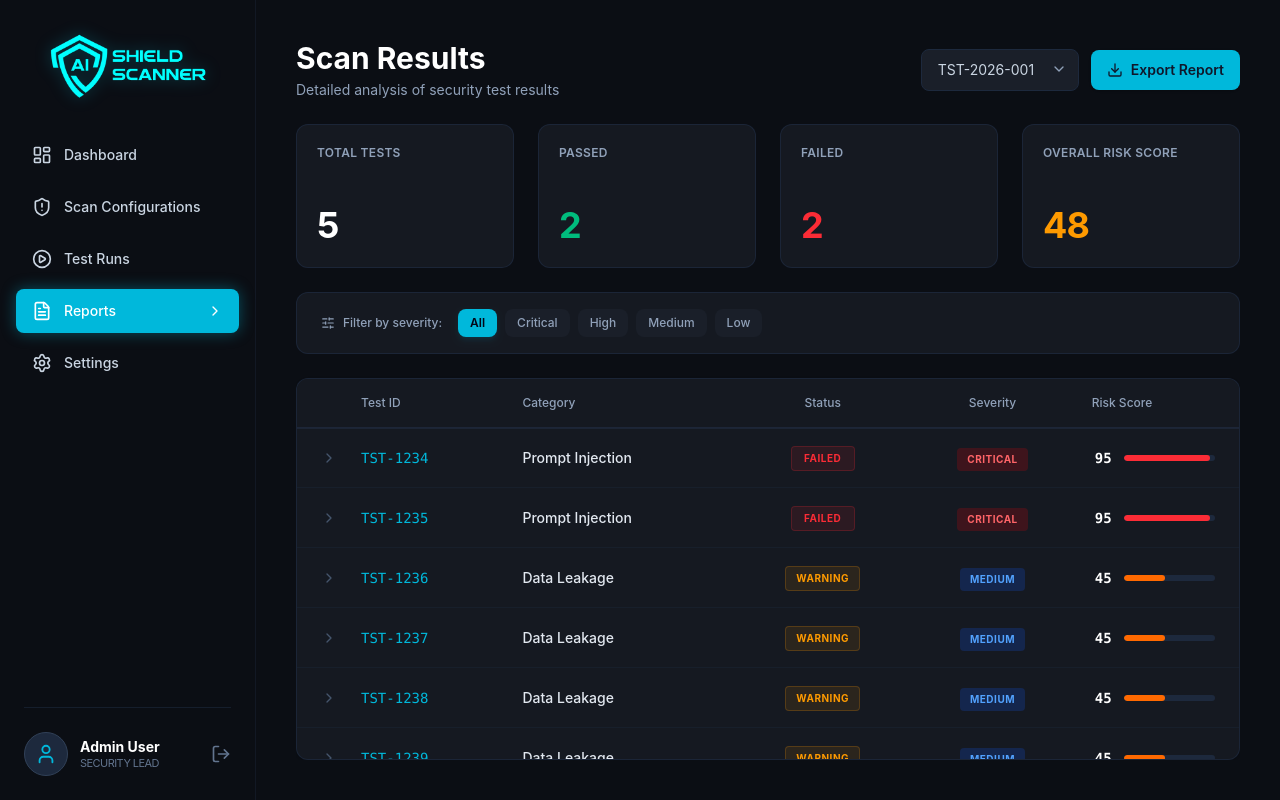
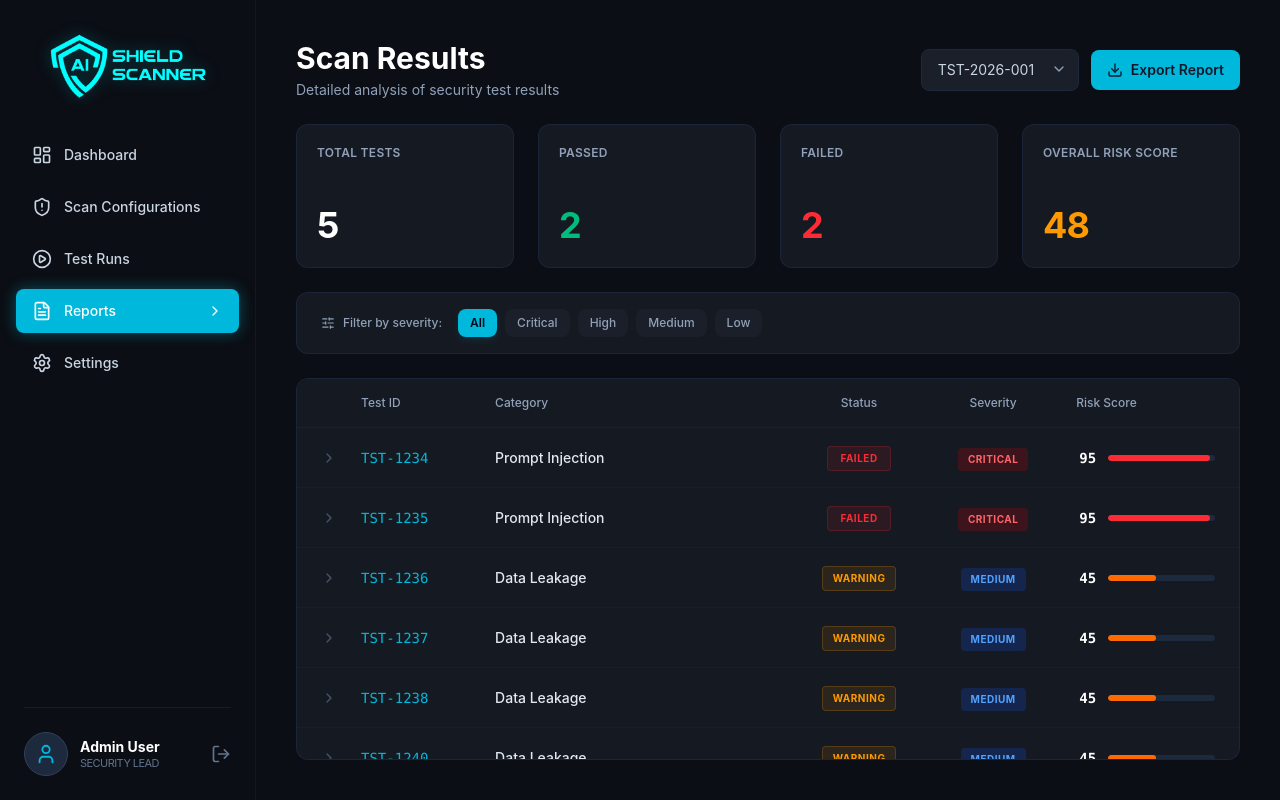
Before and after one commit to AKCadhikari/AI-Shield-Scanner, a React (Vite) app in the folder frontend/: page / in a window 1280 px wide. Both pictures are taken after a click on the button "Reports". Built offline with nearby package versions, Linux system fonts and the light colour scheme.

Commit message:
feat: Update ReportsView layout and improve table structure for better readability

```diff
--- a/frontend/src/components/ReportsView.js
+++ b/frontend/src/components/ReportsView.js
@@ -16,17 +16,17 @@ const ReportsView = () => {
     { id: 'TST-1236', category: 'Data Leakage', status: 'Warning', severity: 'Medium', score: 45, colorClass: 'bg-orange-500' },
     { id: 'TST-1237', category: 'Data Leakage', status: 'Warning', severity: 'Medium', score: 45, colorClass: 'bg-orange-500' },
     { id: 'TST-1238', category: 'Data Leakage', status: 'Warning', severity: 'Medium', score: 45, colorClass: 'bg-orange-500' },
-    { id: 'TST-1239', category: 'Data Leakage', status: 'Warning', severity: 'Medium', score: 45, colorClass: 'bg-orange-500' },
     { id: 'TST-1240', category: 'Data Leakage', status: 'Warning', severity: 'Medium', score: 45, colorClass: 'bg-orange-500' },
     { id: 'TST-1241', category: 'Data Leakage', status: 'Warning', severity: 'Medium', score: 45, colorClass: 'bg-orange-500' },
     { id: 'TST-1242', category: 'Data Leakage', status: 'Warning', severity: 'Medium', score: 45, colorClass: 'bg-orange-500' },
     { id: 'TST-1243', category: 'Data Leakage', status: 'Warning', severity: 'Medium', score: 45, colorClass: 'bg-orange-500' },
+    { id: 'TST-1244', category: 'Data Leakage', status: 'Warning', severity: 'Medium', score: 45, colorClass: 'bg-orange-500' },
   ];
 
   const filters = ['all', 'Critical', 'High', 'Medium', 'Low'];
 
   return (
-    <div className="w-full flex-1 flex flex-col space-y-6 text-slate-300 font-sans overflow-hidden h-full max-h-full">
+    <div className="w-full flex-1 flex flex-col space-y-6 text-slate-300 font-sans overflow-hidden max-h-full">
 
       {/* HEADER ROW */}
       <div className="flex flex-col sm:flex-row justify-between items-start sm:items-center gap-4 shrink-0">
@@ -102,51 +102,55 @@ const ReportsView = () => {
       </div>
 
       {/* DETAILED RESULTS TABLE CONTAINER */}
-      {/* Fixed: We control vertical overflow here directly on the parent card div */}
-      <div className="bg-[#151921] border border-slate-800/80 rounded-xl shadow-sm max-w-full overflow-y-auto overflow-x-hidden flex-1 min-h-0 custom-scrollbar">
+      <div className="bg-[#151921] border border-slate-800/80 rounded-xl shadow-sm max-w-full overflow-x-auto overflow-y-hidden flex flex-col flex-1 min-h-0">
 
-        {/* Layer 2: Handles the horizontal tracking seamlessly */}
-        <div className="overflow-x-auto w-full h-full">
+        {/* Table layout wrapper with absolute control over width formatting */}
+        <div className="w-full flex flex-col flex-1 min-h-0 min-w-[850px]">
 
-          <table className="w-full text-left border-collapse min-w-[850px]">
+          {/* FIXED HEADER SEGMENT - Pinned firmly outside of the scroll layer context */}
+          <table className="w-full text-left border-collapse table-fixed shrink-0">
             <thead>
-              {/* Fixed: Sticky header row with a high z-index and explicit solid background matching the card view */}
-              <tr className="sticky top-0 z-30 bg-[#151921] text-slate-400 text-xs font-medium border-b border-slate-800/60 shadow-[0_1px_0_0_rgba(30,41,59,0.8)]">
+              <tr className="text-slate-400 text-xs font-medium border-b border-slate-800/60 bg-[#151921]">
                 <th className="w-12 py-4 pl-6 bg-[#151921]"></th>
-                <th className="py-4 px-4 font-medium bg-[#151921]">Test ID</th>
-                <th className="py-4 px-4 font-medium bg-[#151921]">Category</th>
-                <th className="py-4 px-4 font-medium text-center bg-[#151921]">Status</th>
-                <th className="py-4 px-4 font-medium text-center bg-[#151921]">Severity</th>
-                <th className="py-4 pr-6 pl-4 font-medium bg-[#151921]">Risk Score</th>
+                <th className="py-4 px-4 font-medium bg-[#151921] w-[15%]">Test ID</th>
+                <th className="py-4 px-4 font-medium bg-[#151921] w-[35%]">Category</th>
+                <th className="py-4 px-4 font-medium text-center bg-[#151921] w-[15%]">Status</th>
+                <th className="py-4 px-4 font-medium text-center bg-[#151921] w-[15%]">Severity</th>
+                <th className="py-4 pr-6 pl-4 font-medium bg-[#151921] w-[20%]">Risk Score</th>
               </tr>
             </thead>
+          </table>
+
+          {/* INTERNAL DATA INNER LAYER CONTAINER - Vertically scrolls right below the fixed topic columns */}
+          <div className="overflow-y-auto custom-scrollbar flex-1 min-h-0 w-full">
+            <table className="w-full text-left border-collapse table-fixed">
               <tbody className="divide-y divide-slate-800/40">
                 {reportRecords.map((record, index) => (
                   <tr key={`${record.id}-${index}`} className="hover:bg-slate-800/10 transition-colors group">
-                  <td className="py-4 pl-6 text-slate-600 group-hover:text-slate-400 cursor-pointer transition-colors">
+                    <td className="w-12 py-4 pl-6 text-slate-600 group-hover:text-slate-400 cursor-pointer transition-colors">
                       <ChevronRight size={16} />
                     </td>
-                  <td className="py-4 px-4 text-sm font-mono text-cyan-500 cursor-pointer hover:underline">
+                    <td className="py-4 px-4 text-sm font-mono text-cyan-500 cursor-pointer hover:underline w-[15%] truncate">
                       {record.id}
                     </td>
-                  <td className="py-4 px-4 text-sm font-medium text-slate-200">
+                    <td className="py-4 px-4 text-sm font-medium text-slate-200 w-[35%] truncate">
                       {record.category}
                     </td>
-                  <td className="py-4 px-4 text-center">
+                    <td className="py-4 px-4 text-center w-[15%]">
                       <span className={`inline-block min-w-16 px-2.5 py-1 rounded text-[10px] font-bold uppercase border tracking-wider ${
                         record.status === 'Failed' ? 'bg-red-500/10 text-red-500 border-red-500/20' :
                         record.status === 'Warning' ? 'bg-amber-500/10 text-amber-500 border-amber-500/20' :
                         'bg-emerald-500/10 text-emerald-500 border-emerald-500/20'
                       }`}>{record.status}</span>
                     </td>
-                  <td className="py-4 px-4 text-center">
+                    <td className="py-4 px-4 text-center w-[15%]">
                       <span className={`inline-block min-w-16 px-2.5 py-1 rounded text-[10px] font-bold uppercase tracking-wider ${
                         record.severity === 'Critical' ? 'bg-red-600/20 text-red-400' :
                         record.severity === 'Medium' ? 'bg-blue-600/20 text-blue-400' :
                         'bg-emerald-600/20 text-emerald-400'
                       }`}>{record.severity}</span>
                     </td>
-                  <td className="py-4 pr-6 pl-4">
+                    <td className="py-4 pr-6 pl-4 w-[20%]">
                       <div className="flex items-center gap-3">
                         <span className="text-sm font-semibold font-mono text-white min-w-5 text-right">
                           {record.score}
@@ -163,6 +167,7 @@ const ReportsView = () => {
                 ))}
               </tbody>
             </table>
+          </div>
 
         </div>
       </div>
```
Lines whose indentation alone changed are shown as unchanged.
